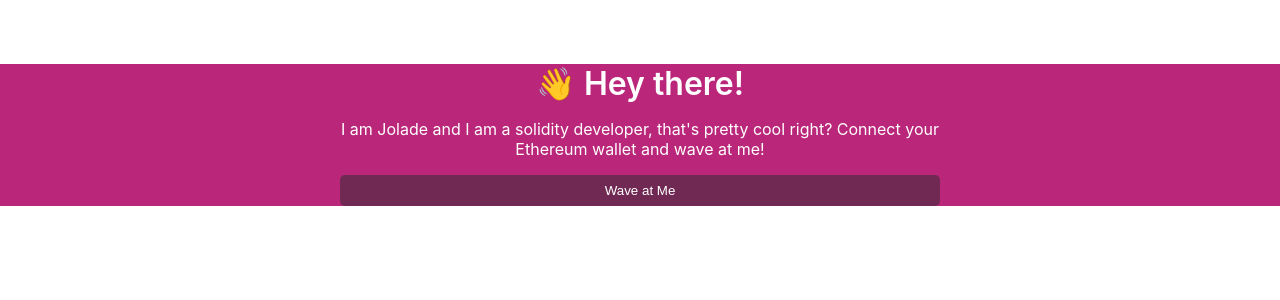
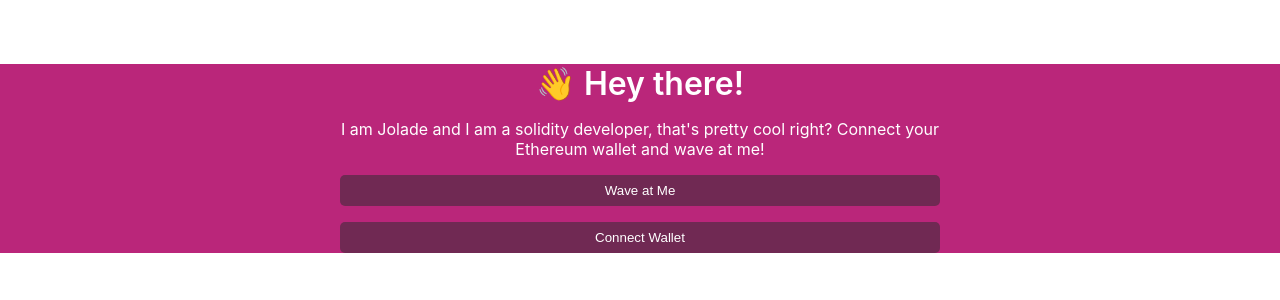
Before and after one commit to Jolah1/waveportal-jola-project, a React (Create React App) app: page / in a window 1280 px wide. Shown: the top 300 px of the page. Built offline with nearby package versions, Linux system fonts and the light colour scheme; the HTML template or start-up script is replaced by a standard one.

Commit message:
communicating with the backend

```diff
--- a/src/App.js
+++ b/src/App.js
@@ -1,4 +1,5 @@
 import React, {useEffect, useState} from "react";
+import {ethers} from "ethers";
 import './App.css';
 
 const App = () => {
@@ -33,6 +34,40 @@
   }
 }
 
+const connectWallet = async () => {
+  try {
+    const {ethereum} = window;
+    if (!ethereum) {
+      alert("Get MetaMask");
+      return;
+    }
+
+    const wave = async () => {
+      try {
+        const {ethereum} = window;
+        if (ethereum) {
+          const provider = new ethers.providers.Web3Provider(ethereum);
+          const signer = provider.getSigner();
+          const wavePortalContract = new ethers.Contract(contractAddress, contractABI, signer);
+
+          let count = await wavePortalContract.getTotalWaves();
+          console.log("Retrieved total wave count...", count.toNumber());
+        } else {
+          console.log("Ethereum object doesn't exist!");
+        }
+        } catch (error) {
+          console.log(error);
+        }
+    }
+
+    const accounts = await ethereum.request({method: "eth_requestAccounts"});
+    console.log("Connected", accounts[0]);
+    setCurrentAccount(accounts[0]);
+  } catch (error) {
+    console.log(error)
+  }
+  }
+
   useEffect (() => {
     checkIfWalletIsConnected();
   }, [])
@@ -53,6 +88,12 @@
         <button className="waveButton" onClick={null}>
           Wave at Me
         </button>
+
+        {!currentAccount && (
+          <button className="waveButton" onClick={connectWallet}>
+            Connect Wallet
+          </button>
+        )}
       </div>
     </div>
   );
```
